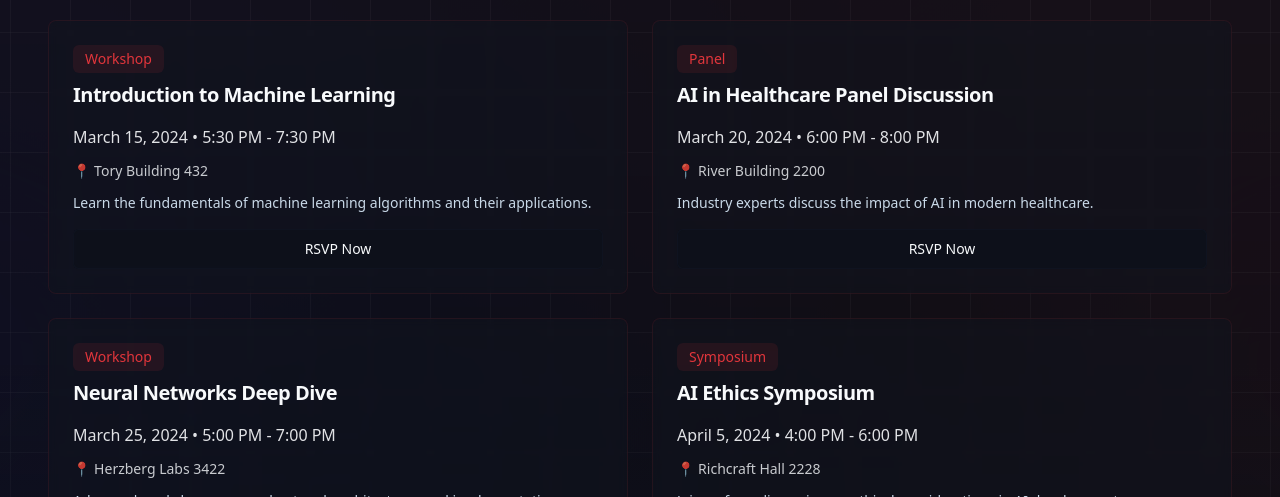
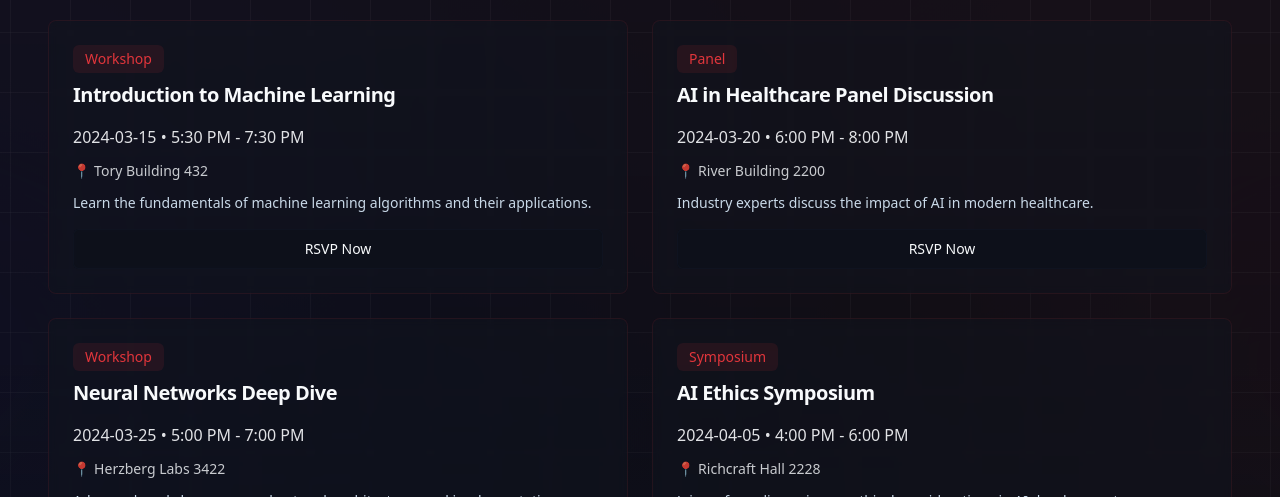
Before and after one commit to carletonai/cais-web, a React (Vite) app: page /cais-web/events in a window 1280 px wide. Shown: the part 820-1317 px from the top of the page. Built offline with nearby package versions, Linux system fonts and the light colour scheme.

Commit message:
implemented data .json into events page

```diff
--- a/src/app/events/events.tsx
+++ b/src/app/events/events.tsx
@@ -3,55 +3,11 @@
 import { Button } from "@/components/ui/button";
 import { cn } from "@/lib/utils";
 import { CalendarIcon, MapPinIcon, ArrowRightIcon } from "lucide-react";
+import eventsData from "@/data/events.json";
 
 const eventTypes = ["All", "Workshop", "Panel", "Symposium"];
 
-const events = [
-  {
-    title: "Introduction to Machine Learning",
-    date: "March 15, 2024",
-    time: "5:30 PM - 7:30 PM",
-    location: "Tory Building 432",
-    description: "Learn the fundamentals of machine learning algorithms and their applications.",
-    type: "Workshop",
-    image: "/images/events/ml-workshop.jpg",
-    rsvpLink: "https://forms.google.com/...",
-    tags: ["beginner-friendly", "hands-on"]
-  },
-  {
-    title: "AI in Healthcare Panel Discussion",
-    date: "March 20, 2024",
-    time: "6:00 PM - 8:00 PM",
-    location: "River Building 2200",
-    description: "Industry experts discuss the impact of AI in modern healthcare.",
-    type: "Panel",
-    image: "/images/events/healthcare-panel.jpg",
-    rsvpLink: "https://forms.google.com/...",
-    tags: ["healthcare", "industry-experts"]
-  },
-  {
-    title: "Neural Networks Deep Dive",
-    date: "March 25, 2024",
-    time: "5:00 PM - 7:00 PM",
-    location: "Herzberg Labs 3422",
-    description: "Advanced workshop on neural network architectures and implementation.",
-    type: "Workshop",
-    image: "/images/events/neural-networks.jpg",
-    rsvpLink: "https://forms.google.com/...",
-    tags: ["advanced", "technical"]
-  },
-  {
-    title: "AI Ethics Symposium",
-    date: "April 5, 2024",
-    time: "4:00 PM - 6:00 PM",
-    location: "Richcraft Hall 2228",
-    description: "Join us for a discussion on ethical considerations in AI development.",
-    type: "Symposium",
-    image: "/images/events/ethics-symposium.jpg",
-    rsvpLink: "https://forms.google.com/...",
-    tags: ["ethics", "discussion"]
-  }
-];
+const events = eventsData.events;
 
 const container = {
   hidden: { opacity: 0 },
@@ -83,12 +39,12 @@
 
   return (
     <div className="min-h-screen bg-background relative overflow-hidden">
-      {/* Background Effects */}
+      {}
       <div className="absolute inset-0 bg-glow opacity-30" />
       <div className="absolute inset-0 bg-grid opacity-20" />
       <div className="absolute inset-0 bg-gradient-to-b from-black/0 via-black/20 to-background" />
 
-      {/* Hero Section with Parallax */}
+      {}
         <section className="relative h-[70vh] flex items-center justify-center overflow-hidden">
         <div className="absolute inset-0 bg-[radial-gradient(circle_at_center,_var(--primary)_0%,_transparent_65%)] opacity-20" />
         <motion.div
@@ -116,7 +72,7 @@
         </motion.div>
         </section>
 
-      {/* Filter Section */}
+      {}
       <section className="relative z-10 py-8">
         <div className="container mx-auto px-4">
           <div className="flex flex-wrap gap-3 justify-center mb-12">
@@ -137,7 +93,7 @@
         </div>
       </section>
 
-      {/* Events Grid */}
+      {}
       <section className="relative z-10 py-16 px-4">
         <div className="container mx-auto">
           <motion.div
@@ -146,7 +102,7 @@
             animate="show"
             className="grid grid-cols-1 md:grid-cols-2 gap-6"
           >
-            {events.map((event, index) => (
+            {filteredEvents.map((event, index) => (
               <motion.div key={index} variants={item}>
                 <div
                   className={cn(
@@ -197,7 +153,7 @@
         </div>
       </section>
 
-      {/* Calendar Section */}
+      {}
       <section className="relative z-10 py-16 px-4 mb-16">
         <div className="container mx-auto">
           <motion.div
--- a/src/data/events.json
+++ b/src/data/events.json
@@ -8,7 +8,7 @@
 			"location": "Tory Building 432",
 			"description": "Learn the fundamentals of machine learning algorithms and their applications.",
 			"type": "Workshop",
-			"image": "/images/events/ml-workshop.jpg",
+			"image": "/assets/events/ml-workshop.jpg",
 			"rsvpLink": "https://forms.google.com/...",
 			"tags": ["beginner-friendly", "hands-on"]
 		},
@@ -20,7 +20,7 @@
 			"location": "River Building 2200",
 			"description": "Industry experts discuss the impact of AI in modern healthcare.",
 			"type": "Panel",
-			"image": "/images/events/healthcare-panel.jpg",
+			"image": "/assets/events/healthcare-panel.jpg",
 			"rsvpLink": "https://forms.google.com/...",
 			"tags": ["healthcare", "industry-experts"]
 		},
@@ -32,7 +32,7 @@
 			"location": "Herzberg Labs 3422",
 			"description": "Advanced workshop on neural network architectures and implementation.",
 			"type": "Workshop",
-			"image": "/images/events/neural-networks.jpg",
+			"image": "/assets/events/neural-networks.jpg",
 			"rsvpLink": "https://forms.google.com/...",
 			"tags": ["advanced", "technical"]
 		},
@@ -44,7 +44,7 @@
 			"location": "Richcraft Hall 2228",
 			"description": "Join us for a discussion on ethical considerations in AI development.",
 			"type": "Symposium",
-			"image": "/images/events/ethics-symposium.jpg",
+			"image": "/assets/events/ethics-symposium.jpg",
 			"rsvpLink": "https://forms.google.com/...",
 			"tags": ["ethics", "discussion"]
 		}
```
